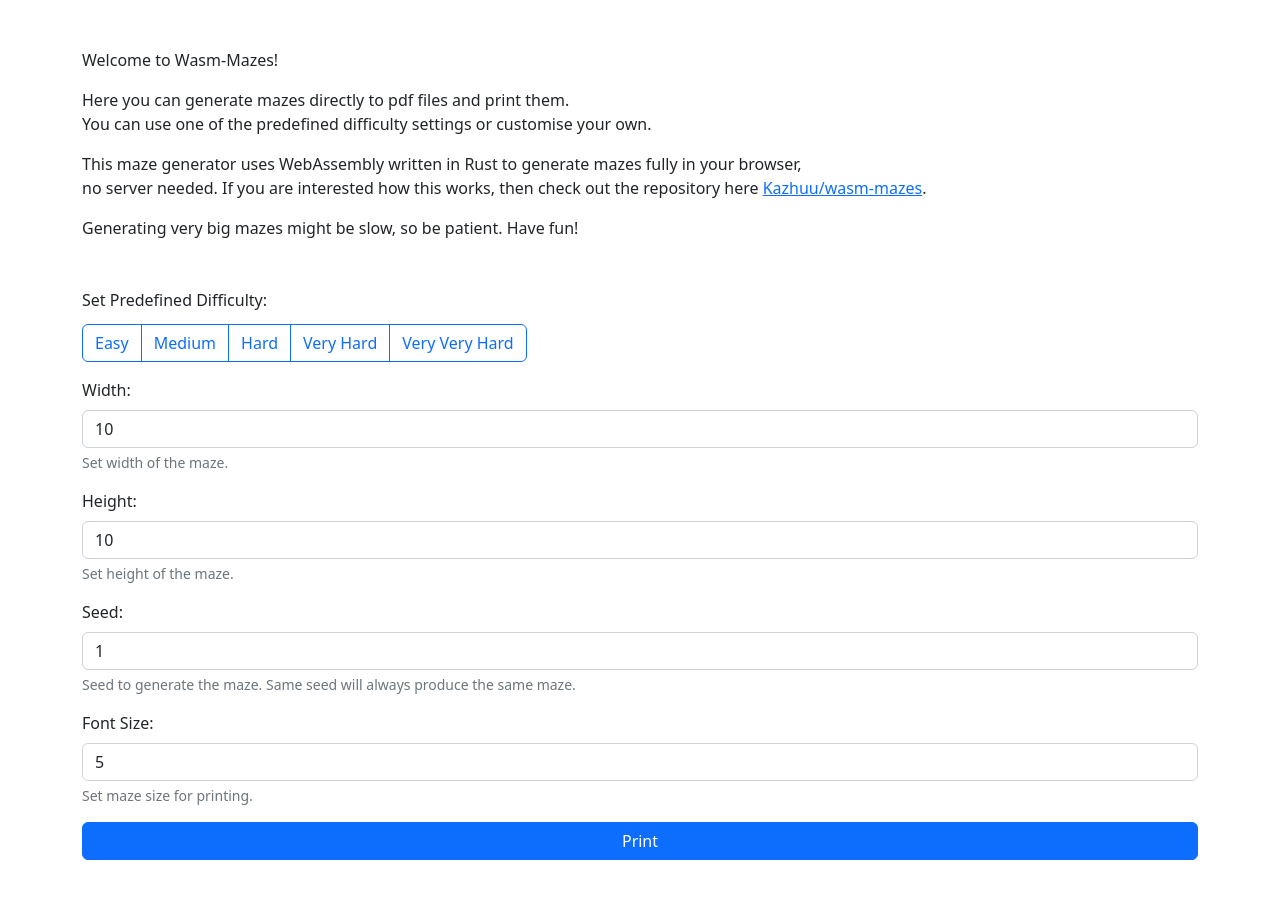
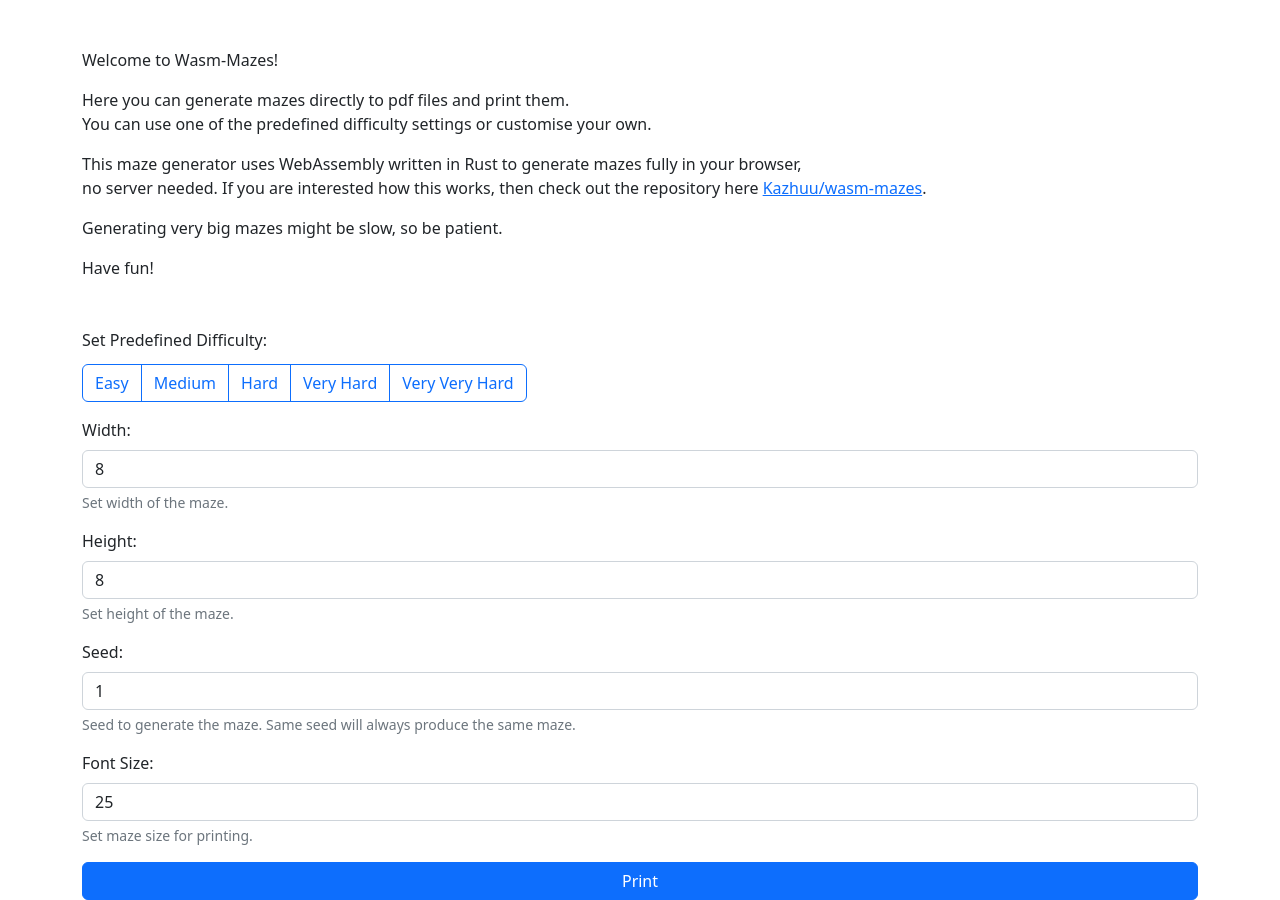
Before and after one commit to Kazhuu/wasm-mazes, a website built with webpack: page static/index.html in a window 1280 px wide. Before the commit the page ends 860 px from the top, so only its background shows below. Built offline with nearby package versions, Linux system fonts and the light colour scheme; files whose address does not match are found by name.

Commit message:
easy by default

```diff
--- a/static/index.html
+++ b/static/index.html
@@ -19,7 +19,10 @@
         <p class="text-left font-weight-normal">
         This maze generator uses WebAssembly written in Rust to generate mazes fully in your browser,<br> no server needed. If you are interested how this works, then check out the repository here <a href="https://github.com/Kazhuu/wasm-mazes" target=”_blank”>Kazhuu/wasm-mazes</a>.
         <p class="text-left font-weight-normal">
-          Generating very big mazes might be slow, so be patient. Have fun!
+          Generating very big mazes might be slow, so be patient.
+        </p>
+        <p class="text-left font-weight-normal">
+          Have fun!
         </p>
       </div>
       <div class="mb-1">
@@ -35,12 +38,12 @@
       <div>
         <div class="mb-3">
           <label class="form-label" for="width">Width:</label>
-          <input class="form-control" type="number" id="width" value="10"/>
+          <input class="form-control" type="number" id="width" value="8"/>
           <div class="form-text">Set width of the maze.</div>
         </div>
         <div class="mb-3">
           <label class="form-label" for="height">Height:</label>
-          <input class="form-control" type="number" id="height" value="10"/>
+          <input class="form-control" type="number" id="height" value="8"/>
           <div class="form-text">Set height of the maze.</div>
         </div>
         <div class="mb-3">
@@ -50,7 +53,7 @@
         </div>
         <div class="mb-3">
           <label class="form-label" for="font-size">Font Size:</label>
-          <input class="form-control" type="number" id="font-size"/ value="5">
+          <input class="form-control" type="number" id="font-size"/ value="25">
           <div class="form-text">Set maze size for printing.</div>
         </div>
         <div class="d-grid gap-2">
```
